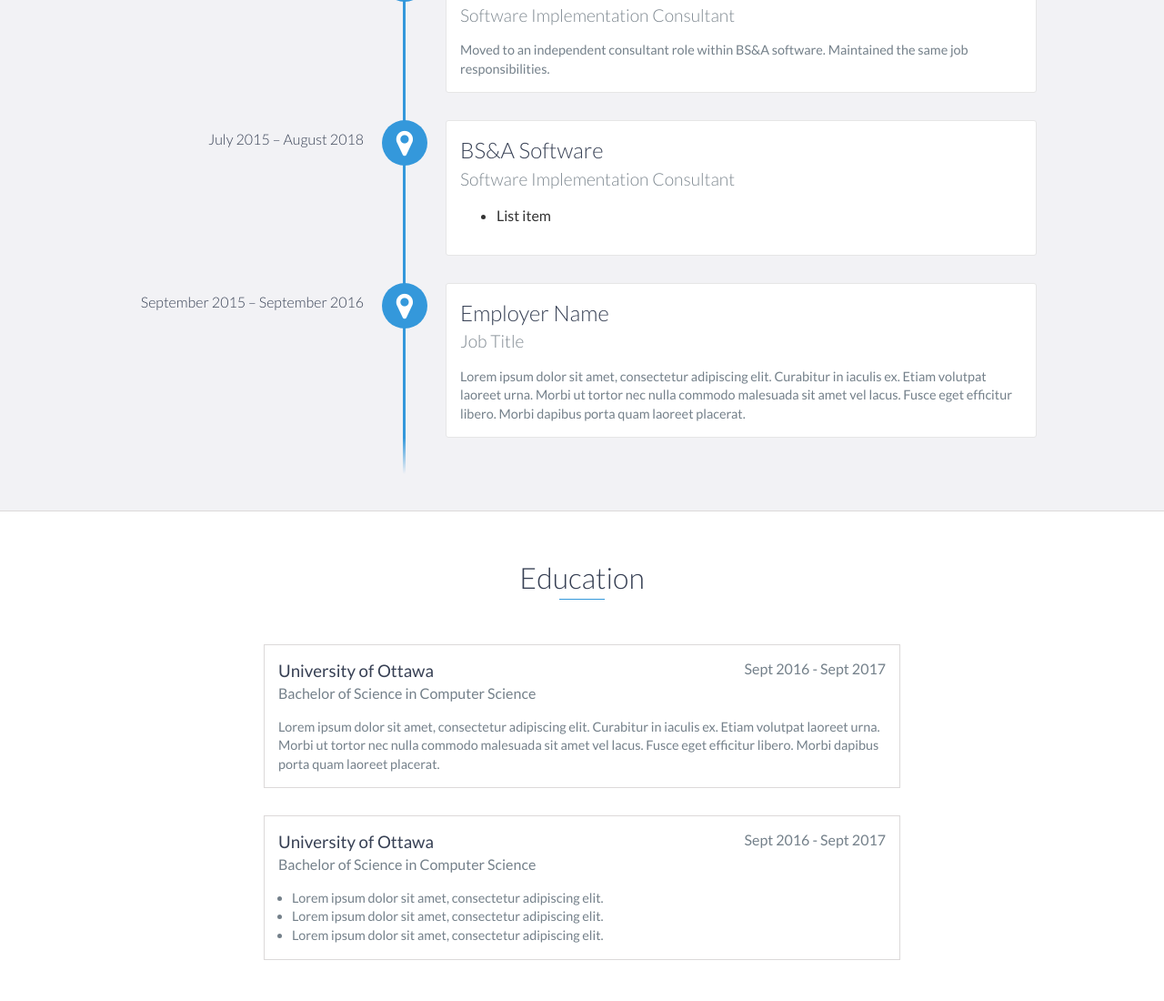
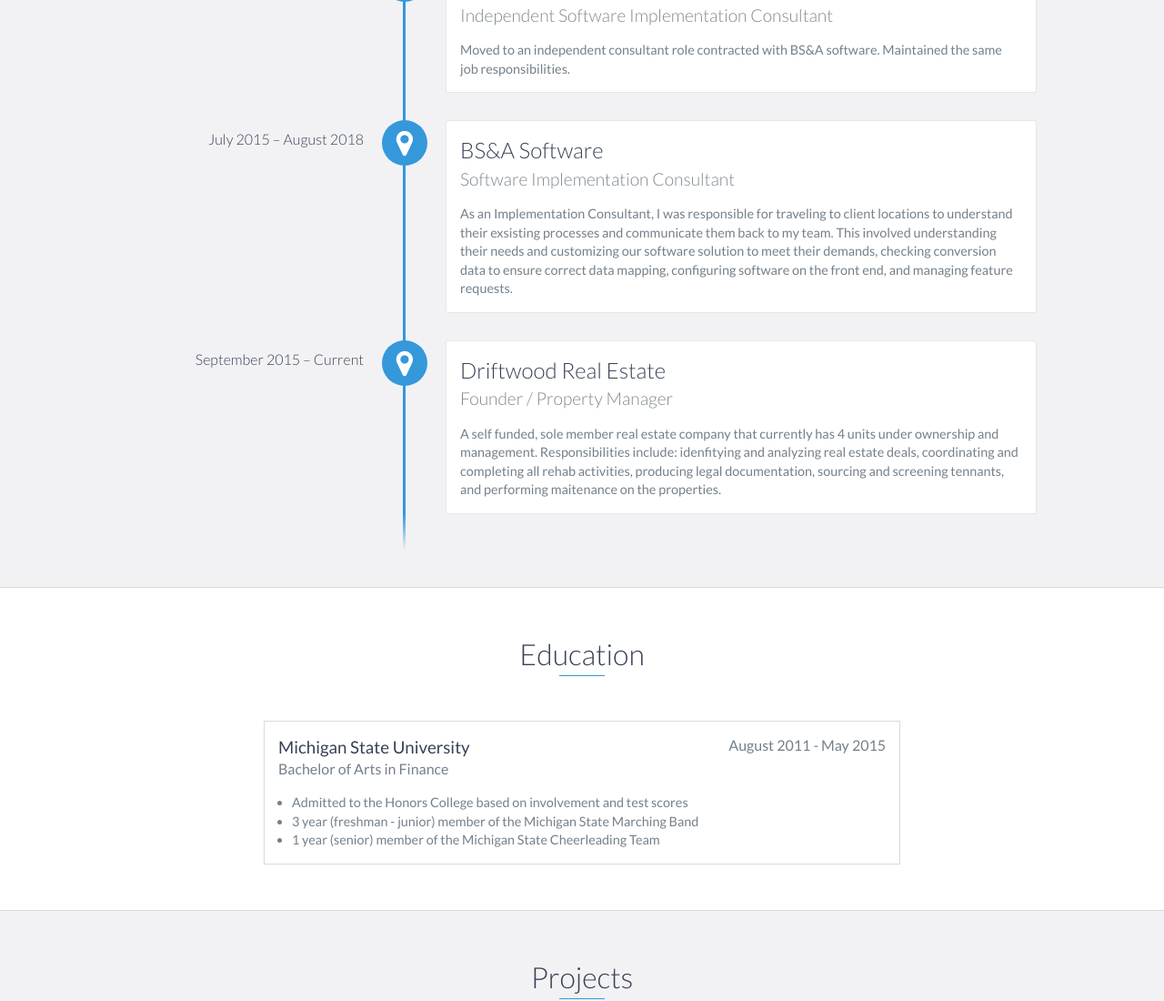
Before and after one commit to awood107/awood107.github.io, a website: page index.html in a window 1280 px wide. Shown: the part 1230-2330 px from the top of the page at 91% size. Drawn offline with nearby package versions, Linux system fonts and the light colour scheme.

Commit message:
Update index.html
additional personalization

```diff
--- a/index.html
+++ b/index.html
@@ -86,9 +86,9 @@
         <div id="experience-timeline">
             <div data-date="August 2018 – Present">
                 <h3>BS&A Software</h3>
-                <h4>Software Implementation Consultant</h4>
+                <h4>Independent Software Implementation Consultant</h4>
                 <p>
-                    Moved to an independent consultant role within BS&A software. Maintained the same job responsibilities.
+                    Moved to an independent consultant role contracted with BS&A software. Maintained the same job responsibilities.
                 </p>
             </div>
 
@@ -96,17 +96,17 @@
                 <h3>BS&A Software</h3>
                 <h4>Software Implementation Consultant</h4>
                 <p>
-                    <ul>
-                      <li> List item </li>
-                    </ul>
+                  As an Implementation Consultant, I was responsible for traveling to client locations to understand their exsisting processes and communicate them back to my team. This involved understanding their needs and customizing our software solution to meet their demands, checking conversion data to ensure correct data mapping, configuring software on the front end, and managing feature requests.
+                </p>
+                <p>
                 </p>
             </div>
 
-            <div data-date="September 2015 – September 2016">
-                <h3>Employer Name</h3>
-                <h4>Job Title</h4>
+            <div data-date="September 2015 – Current">
+                <h3>Driftwood Real Estate</h3>
+                <h4>Founder / Property Manager</h4>
                 <p>
-                    Lorem ipsum dolor sit amet, consectetur adipiscing elit. Curabitur in iaculis ex. Etiam volutpat laoreet urna. Morbi ut tortor nec nulla commodo malesuada sit amet vel lacus. Fusce eget efficitur libero. Morbi dapibus porta quam laoreet placerat.
+                    A self funded, sole member real estate company that currently has 4 units under ownership and management. Responsibilities include: idenfitying and analyzing real estate deals, coordinating and completing all rehab activities, producing legal documentation, sourcing and screening tennants, and performing maitenance on the properties.
                 </p>
             </div>
         </div>
@@ -115,29 +115,21 @@
 
     <div id="education">
         <h2 class="heading">Education</h2>
-        <div class="education-block">
-            <h3>University of Ottawa</h3>
-            <span class="education-date">Sept 2016 - Sept 2017</span>
-            <h4>Bachelor of Science in Computer Science</h4>
-            <p>
-                Lorem ipsum dolor sit amet, consectetur adipiscing elit. Curabitur in iaculis ex. Etiam volutpat laoreet urna. Morbi ut tortor nec nulla commodo malesuada sit amet vel lacus. Fusce eget efficitur libero. Morbi dapibus porta quam laoreet placerat.
-            </p>
-        </div>
         <!-- End .education-block -->
 
         <div class="education-block">
-            <h3>University of Ottawa</h3>
-            <span class="education-date">Sept 2016 - Sept 2017</span>
-            <h4>Bachelor of Science in Computer Science</h4>
+            <h3>Michigan State University</h3>
+            <span class="education-date">August 2011 - May 2015</span>
+            <h4>Bachelor of Arts in Finance</h4>
             <ul>
                 <li>
-                    Lorem ipsum dolor sit amet, consectetur adipiscing elit.
+                    Admitted to the Honors College based on involvement and test scores
                 </li>
                 <li>
-                    Lorem ipsum dolor sit amet, consectetur adipiscing elit.
+                    3 year (freshman - junior) member of the Michigan State Marching Band
                 </li>
                 <li>
-                    Lorem ipsum dolor sit amet, consectetur adipiscing elit.
+                    1 year (senior) member of the Michigan State Cheerleading Team
                 </li>
             </ul>
         </div>
@@ -221,7 +213,7 @@
     <div id="contact">
         <h2>Get in Touch</h2>
         <div id="contact-form">
-            <form method="POST" action="https://formspree.io/email@email.com">
+            <form method="POST" action="https://formspree.io/awood107@gmail.com">
                 <input type="hidden" name="_subject" value="Contact request from personal website" />
                 <input type="email" name="_replyto" placeholder="Your email" required>
                 <textarea name="message" placeholder="Your message" required></textarea>
@@ -237,7 +229,7 @@
             <div class="row">
                 <div class="col-sm-5 copyright">
                     <p>
-                        Copyright &copy; 2017 YOUR NAME
+                        Copyright &copy; 2018 Alan Wood
                     </p>
                 </div>
                 <div class="col-sm-2 top">
```
